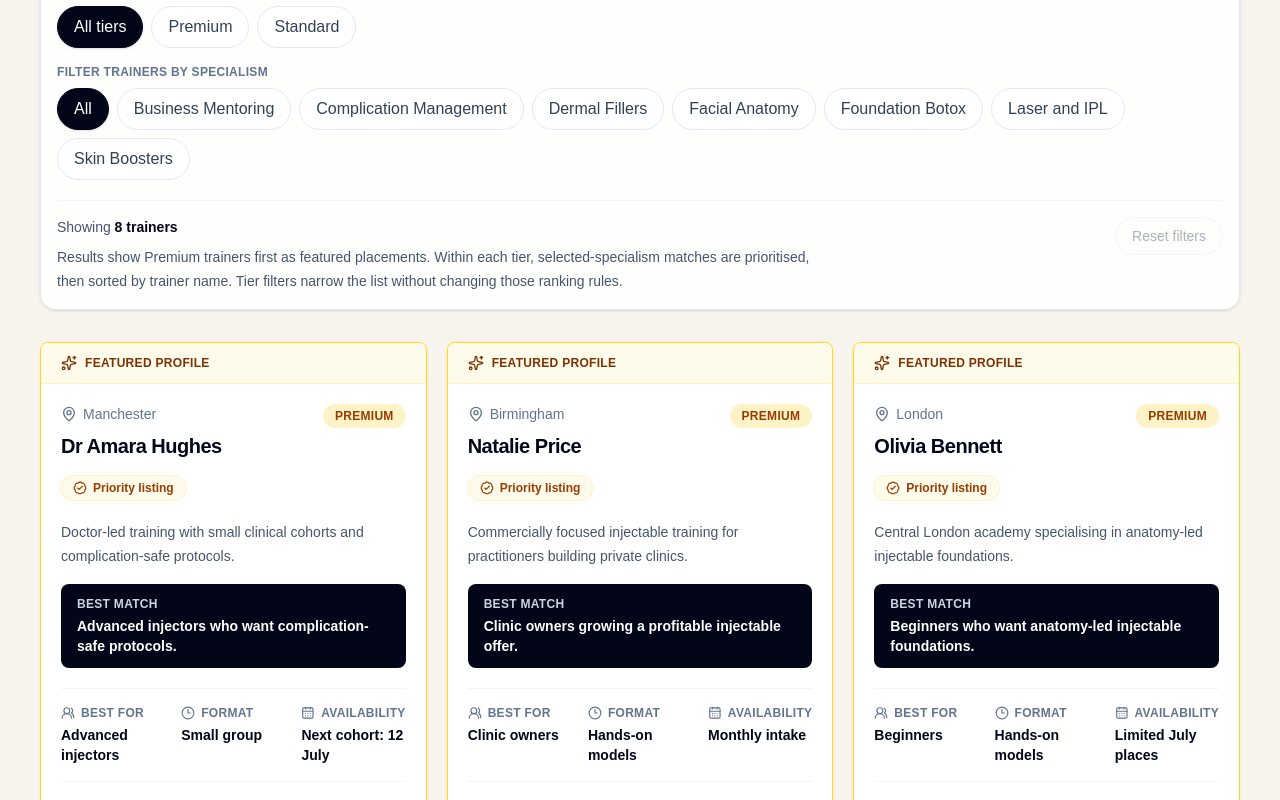
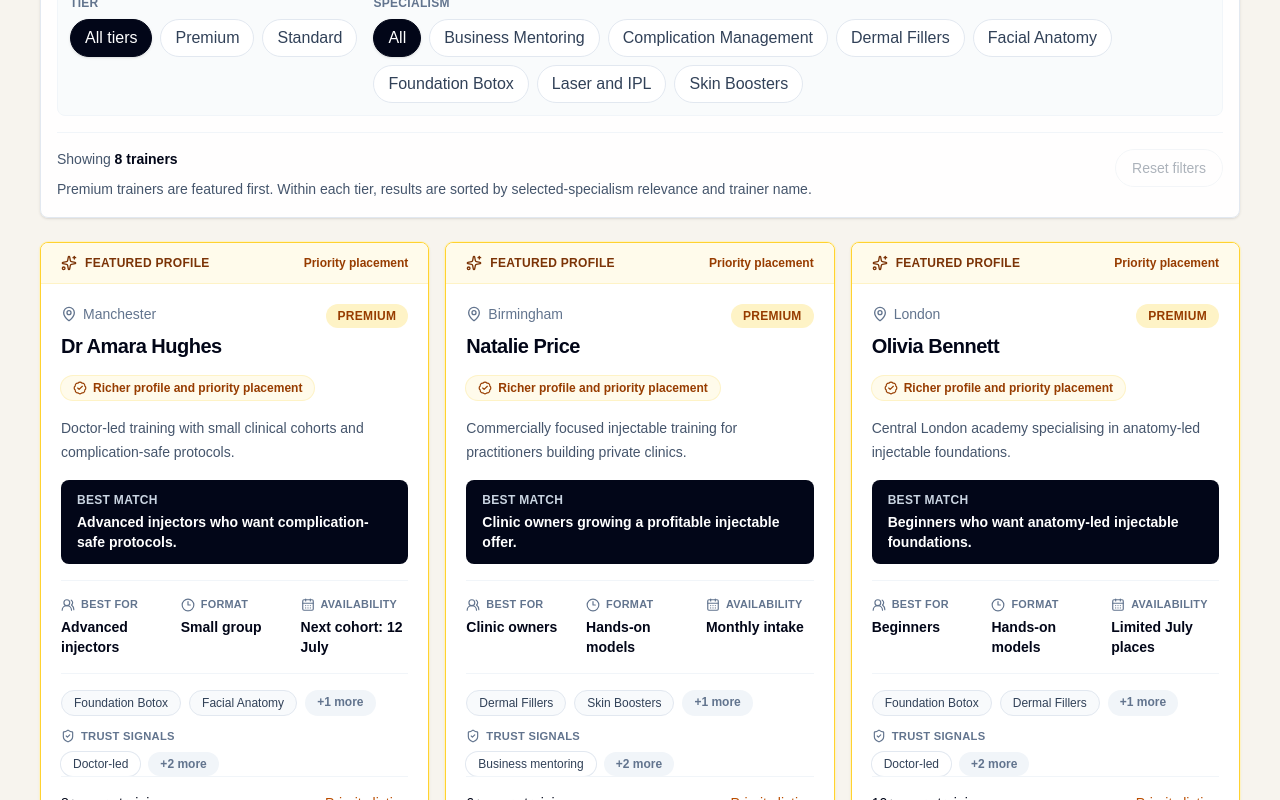
Before and after one commit to ElaiElaiElai1113/AestheticHub, a Next.js app: page / in a window 1280 px wide. Shown: the part 780-1580 px from the top of the page. Built offline with nearby package versions, Linux system fonts and the light colour scheme.

Commit message:
style: improve directory scanability

```diff
--- a/app/components/practitioner-card.tsx
+++ b/app/components/practitioner-card.tsx
@@ -25,7 +25,10 @@ export function PractitionerCard({
   practitioner,
 }: PractitionerCardProps) {
   const isPremium = practitioner.tier === "premium";
-  const visibleTrustSignals = practitioner.trustSignals.slice(0, 2);
+  const visibleSpecialisms = practitioner.specialisms.slice(0, 2);
+  const hiddenSpecialismCount =
+    practitioner.specialisms.length - visibleSpecialisms.length;
+  const visibleTrustSignals = practitioner.trustSignals.slice(0, 1);
   const hiddenTrustSignalCount =
     practitioner.trustSignals.length - visibleTrustSignals.length;
 
@@ -39,9 +42,12 @@ export function PractitionerCard({
       ].join(" ")}
     >
       {isPremium ? (
-        <div className="flex items-center gap-2 border-b border-amber-100 bg-amber-50 px-5 py-3 text-xs font-semibold uppercase tracking-wide text-amber-900">
-          <Sparkles aria-hidden className="size-4" />
-          Featured profile
+        <div className="flex flex-wrap items-center justify-between gap-2 border-b border-amber-100 bg-amber-50 px-5 py-3 text-xs font-semibold text-amber-900">
+          <span className="inline-flex items-center gap-2 uppercase tracking-wide">
+            <Sparkles aria-hidden className="size-4" />
+            Featured profile
+          </span>
+          <span className="text-amber-800">Priority placement</span>
         </div>
       ) : null}
 
@@ -72,7 +78,7 @@ export function PractitionerCard({
           {isPremium ? (
             <p className="inline-flex items-center gap-1.5 rounded-full bg-amber-50 px-3 py-1 text-xs font-semibold text-amber-800 ring-1 ring-amber-100">
               <BadgeCheck aria-hidden className="size-3.5" />
-              Priority listing
+              Richer profile and priority placement
             </p>
           ) : null}
 
@@ -84,7 +90,7 @@ export function PractitionerCard({
           ) : null}
         </div>
 
-        <p className="mt-5 text-sm leading-6 text-slate-600">
+        <p className="mt-4 line-clamp-3 text-sm leading-6 text-slate-600">
           {practitioner.summary}
         </p>
 
@@ -97,7 +103,7 @@ export function PractitionerCard({
           </p>
         </div>
 
-        <dl className="mt-5 grid gap-4 border-y border-slate-100 py-4 text-sm sm:grid-cols-3">
+        <dl className="mt-4 grid grid-cols-3 gap-3 border-y border-slate-100 py-4 text-sm">
           <InfoItem
             icon={UsersRound}
             label="Best for"
@@ -111,8 +117,8 @@ export function PractitionerCard({
           />
         </dl>
 
-        <div className="mt-5 flex flex-wrap gap-2">
-          {practitioner.specialisms.map((specialism) => (
+        <div className="mt-4 flex flex-wrap gap-2">
+          {visibleSpecialisms.map((specialism) => (
             <span
               className="rounded-full border border-slate-200 bg-slate-50 px-3 py-1 text-xs font-medium text-slate-700"
               key={specialism}
@@ -120,9 +126,14 @@ export function PractitionerCard({
               {specialism}
             </span>
           ))}
+          {hiddenSpecialismCount > 0 ? (
+            <span className="rounded-full bg-slate-100 px-3 py-1 text-xs font-semibold text-slate-500">
+              +{hiddenSpecialismCount} more
+            </span>
+          ) : null}
         </div>
 
-        <div className="mt-4">
+        <div className="mt-3">
           <p className="flex items-center gap-1.5 text-[0.7rem] font-semibold uppercase tracking-wide text-slate-500">
             <ShieldCheck aria-hidden className="size-3.5" />
             Trust signals
@@ -168,11 +179,13 @@ function InfoItem({
 }) {
   return (
     <div>
-      <dt className="flex items-center gap-1.5 text-xs font-semibold uppercase tracking-wide text-slate-500">
+      <dt className="flex items-center gap-1.5 text-[0.68rem] font-semibold uppercase tracking-wide text-slate-500">
         <Icon aria-hidden className="size-3.5" />
         {label}
       </dt>
-      <dd className="mt-1 font-semibold leading-5 text-slate-950">{value}</dd>
+      <dd className="mt-1 text-xs font-semibold leading-5 text-slate-950 sm:text-sm">
+        {value}
+      </dd>
     </div>
   );
 }
--- a/app/components/practitioner-directory.tsx
+++ b/app/components/practitioner-directory.tsx
@@ -88,7 +88,7 @@ export function PractitionerDirectory({
 
   return (
     <section aria-labelledby="directory-heading" className="mt-10">
-      <div className="rounded-2xl border border-slate-200 bg-white/85 p-4 shadow-sm backdrop-blur">
+      <div className="rounded-lg border border-slate-200 bg-white/90 p-4 shadow-sm backdrop-blur">
         <div className="flex flex-col gap-5">
           <div>
             <p className="text-sm font-semibold uppercase tracking-[0.18em] text-amber-700">
@@ -111,10 +111,10 @@ export function PractitionerDirectory({
             </p>
           </div>
 
-          <div className="grid gap-4">
+          <div className="grid gap-4 rounded-lg border border-slate-100 bg-slate-50/80 p-3 lg:grid-cols-[auto_1fr] lg:items-start">
             <FilterGroup
               headingId="tier-filter-heading"
-              label="Filter trainers by listing tier"
+              label="Tier"
             >
               {tierFilters.map((tier) => (
                 <FilterButton
@@ -128,7 +128,7 @@ export function PractitionerDirectory({
 
             <FilterGroup
               headingId="specialism-filter-heading"
-              label="Filter trainers by specialism"
+              label="Specialism"
             >
               {[allSpecialisms, ...specialisms].map((specialism) => (
                 <FilterButton
@@ -143,7 +143,7 @@ export function PractitionerDirectory({
         </div>
 
         <div
-          className="mt-5 grid gap-4 border-t border-slate-100 pt-4 text-sm text-slate-600 lg:grid-cols-[1fr_auto] lg:items-start"
+          className="mt-4 grid gap-4 border-t border-slate-100 pt-4 text-sm text-slate-600 lg:grid-cols-[1fr_auto] lg:items-start"
           id="directory-results-summary"
         >
           <div className="space-y-2">
@@ -158,10 +158,8 @@ export function PractitionerDirectory({
               {selectedTierLabel ? ` in ${selectedTierLabel}` : ""}
             </p>
             <p className="max-w-3xl leading-6">
-              Results show Premium trainers first as featured placements. Within
-              each tier, selected-specialism matches are prioritised, then
-              sorted by trainer name. Tier filters narrow the list without
-              changing those ranking rules.
+              Premium trainers are featured first. Within each tier, results
+              are sorted by selected-specialism relevance and trainer name.
             </p>
           </div>
           <button
@@ -178,7 +176,7 @@ export function PractitionerDirectory({
       {filteredPractitioners.length > 0 ? (
         <div
           aria-describedby="directory-results-summary"
-          className="mt-8 grid gap-5 md:grid-cols-2 xl:grid-cols-3"
+          className="mt-6 grid gap-4 md:grid-cols-2 xl:grid-cols-3"
         >
           {filteredPractitioners.map((practitioner) => (
             <PractitionerCard
@@ -193,7 +191,7 @@ export function PractitionerDirectory({
           ))}
         </div>
       ) : (
-        <div className="mt-8 rounded-2xl border border-dashed border-slate-300 bg-white p-10 text-center">
+        <div className="mt-6 rounded-lg border border-dashed border-slate-300 bg-white p-10 text-center">
           <h3 className="text-lg font-semibold text-slate-950">
             No trainers found
           </h3>
@@ -225,7 +223,10 @@ function FilterGroup({
 }) {
   return (
     <div aria-labelledby={headingId} role="group">
-      <h3 className="mb-2 text-xs font-semibold uppercase tracking-wide text-slate-500" id={headingId}>
+      <h3
+        className="mb-2 text-xs font-semibold uppercase tracking-wide text-slate-500"
+        id={headingId}
+      >
         {label}
       </h3>
       <div className="flex flex-wrap gap-2">{children}</div>
@@ -246,7 +247,7 @@ function FilterButton({
     <button
       aria-pressed={isSelected}
       className={[
-        "rounded-full border px-4 py-2 text-sm font-semibold transition focus:outline-none focus:ring-4 focus:ring-slate-200",
+        "rounded-full border px-3.5 py-1.5 text-sm font-semibold transition focus:outline-none focus:ring-4 focus:ring-slate-200",
         isSelected
           ? "border-slate-950 bg-slate-950 text-white shadow-sm"
           : "border-slate-200 bg-white text-slate-700 hover:border-slate-300 hover:bg-slate-50",
```
Also changed, not shown: 4 other files (tests, documents, lock files or other folders).
